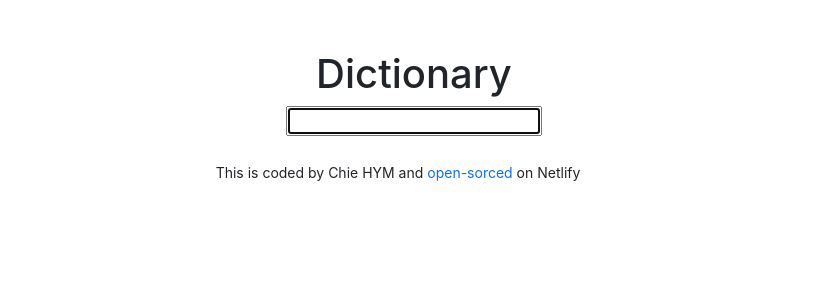
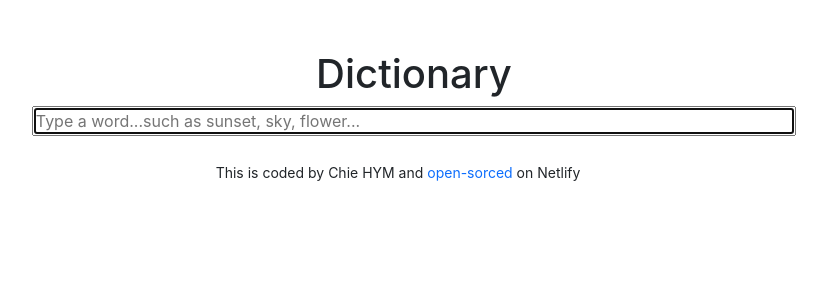
Before and after one commit to hayamania/dictionary_app, a React (Create React App) app: page / in a window 1280 px wide. Shown: the top 300 px of the page, without its empty margins (242-1069 px from the left). Built offline with nearby package versions, Linux system fonts and the light colour scheme.

Commit message:
Added catch error

```diff
--- /dev/null
+++ b/src/Dictionary.css
@@ -0,0 +1,3 @@
+.Dictionary input {
+  width: 70%;
+}
--- a/src/Dictionary.js
+++ b/src/Dictionary.js
@@ -1,13 +1,19 @@
 import axios from "axios";
 import React, { useState } from "react";
 import Result from "./Result";
+import "./Dictionary.css";
 
 export default function Dictionary() {
   let [keyword, SetKeyword] = useState(null);
   let [result, SetResult] = useState(null);
+  let [apiStatus, SetApiStatus] = useState(true);
 
   function searchDictionary(response) {
     SetResult(response.data[0]);
+  }
+
+  function errorHappens() {
+    SetApiStatus(false);
   }
 
   function searchKeyword(event) {
@@ -15,21 +21,45 @@ export default function Dictionary() {
 
     // Documents: https://github.com/meetDeveloper/freeDictionaryAPI
     let apiUrl = `https://api.dictionaryapi.dev/api/v2/entries/en/${keyword}`;
-    axios.get(apiUrl).then(searchDictionary);
+    axios.get(apiUrl).then(searchDictionary).catch(errorHappens);
   }
 
   function updateKeyword(event) {
     SetKeyword(event.target.value);
   }
+  if (apiStatus) {
     return (
       <div className="Dictionary text-center">
         <div className="container m-3">
           <h1>Dictionary</h1>
           <form onSubmit={searchKeyword} className="mb-4">
-          <input type="search" autoFocus={true} onChange={updateKeyword} />
+            <input
+              type="search"
+              autoFocus={true}
+              onChange={updateKeyword}
+              placeholder="Type a word...such as sunset, sky, flower..."
+            />
           </form>
           <Result result={result} />
         </div>
       </div>
     );
+  } else {
+    return (
+      <div className="Dictionary text-center">
+        <div className="container m-3">
+          <h1>Dictionary</h1>
+          <form onSubmit={searchKeyword} className="mb-4">
+            <input
+              type="search"
+              autoFocus={true}
+              onChange={updateKeyword}
+              placeholder="Type a word...such as sunset, sky, flower..."
+            />
+          </form>
+          <h2>Sorry, No Definitions Found</h2>
+        </div>
+      </div>
+    );
   }
+}
```
Lines whose indentation alone changed are shown as unchanged.
